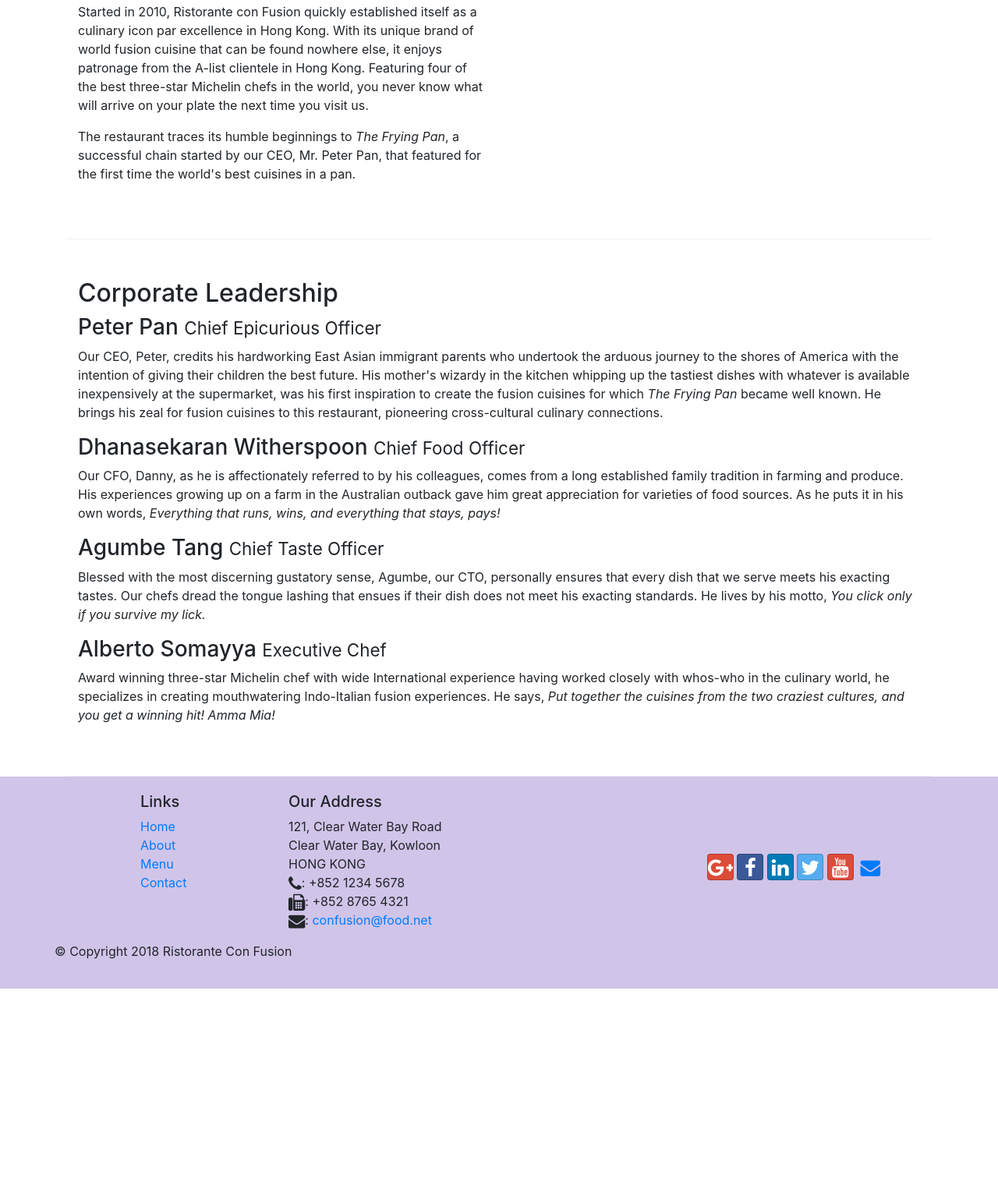
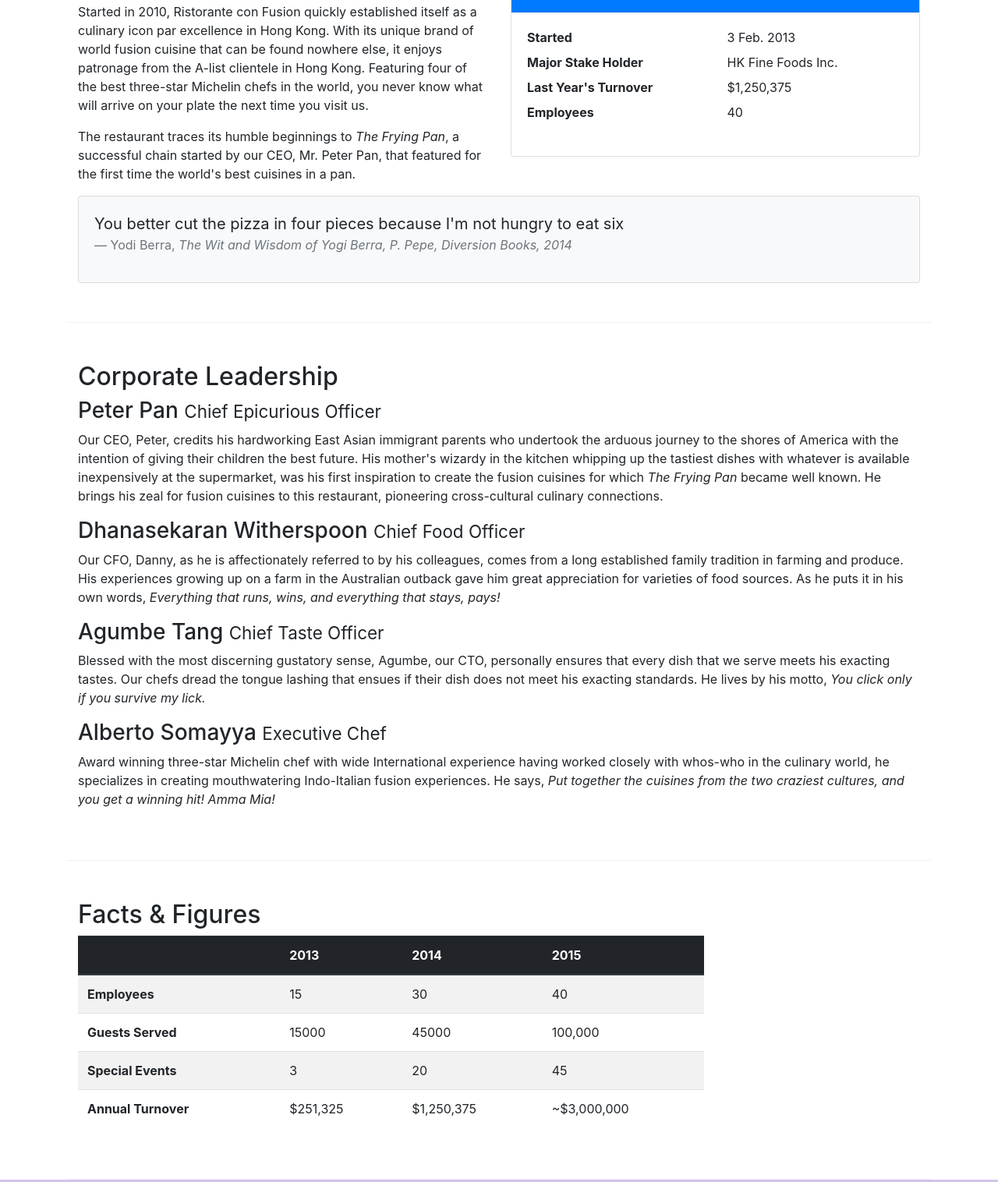
Before and after one commit to sidsb/bootstrap, a website: page aboutus.html in a window 1280 px wide. Shown: the part 558-2074 px from the top of the page at 78% size. Before the commit the page ends 1826 px from the top, so only its background shows below. Drawn offline with nearby package versions, Linux system fonts and the light colour scheme.

Commit message:
table and cards

```diff
--- a/aboutus.html
+++ b/aboutus.html
@@ -25,10 +25,14 @@
             <a class="navbar-brand mr-auto" href="./index.html">Ristorante Con Fusion</a>
             <div class="collapse navbar-collapse" id="Navbar">
                 <ul class="navbar-nav mr-auto">
-                    <li class="nav-item active"><a class="nav-link" href="./index.html"><span class="fa fa-home fa-lg"></span>Home</a></li>
-                    <li class="nav-item"><a class="nav-link" href="#"><span class="fa fa-info fa-lg"></span>About</a></li>
-                    <li class="nav-item"><a class="nav-link" href="#"><span class="fa fa-list fa-lg"></span>Menu</a></li>
-                    <li class="nav-item"><a class="nav-link" href="./contactus.html"><span class="fa fa-address-card fa-lg"></span>Contact</a></li>
+                    <li class="nav-item active"><a class="nav-link" href="./index.html"><span
+                                class="fa fa-home fa-lg"></span>Home</a></li>
+                    <li class="nav-item"><a class="nav-link" href="#"><span class="fa fa-info fa-lg"></span>About</a>
+                    </li>
+                    <li class="nav-item"><a class="nav-link" href="#"><span class="fa fa-list fa-lg"></span>Menu</a>
+                    </li>
+                    <li class="nav-item"><a class="nav-link" href="./contactus.html"><span
+                                class="fa fa-address-card fa-lg"></span>Contact</a></li>
                 </ul>
             </div>
         </div>
@@ -70,7 +74,36 @@
                 <p>The restaurant traces its humble beginnings to <em>The Frying Pan</em>, a successful chain started by
                     our CEO, Mr. Peter Pan, that featured for the first time the world's best cuisines in a pan.</p>
             </div>
+            <div class="col-sm">
+                <div class="card">
+                    <h3 class="card-header bg-primary text-white">Facts At a Glance</h3>
+                    <div class="card-body">
+                        <dl class="row">
+                            <dt class="col-6">Started</dt>
+                            <dd class="col-6">3 Feb. 2013</dd>
+                            <dt class="col-6">Major Stake Holder</dt>
+                            <dd class="col-6">HK Fine Foods Inc.</dd>
+                            <dt class="col-6">Last Year's Turnover</dt>
+                            <dd class="col-6">$1,250,375</dd>
+                            <dt class="col-6">Employees</dt>
+                            <dd class="col-6">40</dd>
+                        </dl>
+                    </div>
+                </div>
+            </div>
             <div class="col-12">
+                <div class="card card-body bg-light">
+                    <blockquote class="blockquote">
+                        <p class="mb-0">You better cut the pizza in four pieces
+                            because I'm not hungry to eat six</p>
+                        <footer class="blockquote-footer">Yodi Berra,
+                            <cite title="Source Title">
+                                The Wit and Wisdom of Yogi Berra,
+                                P. Pepe, Diversion Books, 2014
+                            </cite>
+                        </footer>
+                    </blockquote>
+                </div>
             </div>
         </div>
 
@@ -102,6 +135,50 @@
                         cultures, and you get a winning hit! Amma Mia!</em></p>
             </div>
         </div>
+        <div class="row row-content">
+            <div class="col-12 col-sm-9">
+                <h2>Facts &amp; Figures</h2>
+                <div class="table-responsive">
+                    <table class="table table-striped">
+                        <thead class="thead-dark">
+                            <tr>
+                                <th>&nbsp;</th>
+                                <th>2013</th>
+                                <th>2014</th>
+                                <th>2015</th>
+                            </tr>
+                        </thead>
+                        <tbody>
+                            <tr>
+                                <th>Employees</th>
+                                <td>15</td>
+                                <td>30</td>
+                                <td>40</td>
+                            </tr>
+                            <tr>
+                                <th>Guests Served</th>
+                                <td>15000</td>
+                                <td>45000</td>
+                                <td>100,000</td>
+                            </tr>
+                            <tr>
+                                <th>Special Events</th>
+                                <td>3</td>
+                                <td>20</td>
+                                <td>45</td>
+                            </tr>
+                            <tr>
+                                <th>Annual Turnover</th>
+                                <td>$251,325</td>
+                                <td>$1,250,375</td>
+                                <td>~$3,000,000</td>
+                            </tr>
+                        </tbody>
+                    </table>
+                </div>
+            </div>
+        </div>
+
 
     </div>
 
@@ -130,11 +207,16 @@
                 </div>
                 <div class="col-12 col-sm-4 align-self-center">
                     <div class="text-center">
-                        <a class="btn btn-social-icon btn-google" href="http://google.com/+"><i class="fa fa-google-plus fa-lg"></i></a>
-                        <a class="btn btn-social-icon btn-facebook" href="http://www.facebook.com/profile.php?id="><i class="fa fa-facebook fa-lg"></i></a>
-                        <a class="btn btn-social-icon btn-linkedin" href="http://www.linkedin.com/in/"><i class="fa fa-linkedin fa-lg"></i></a>
-                        <a class="btn btn-social-icon btn-twitter" href="http://twitter.com/"><i class="fa fa-twitter fa-lg"></i></a>
-                        <a class="btn btn-social-icon btn-google" href="http://youtube.com/"><i class="fa fa-youtube fa-lg"></i></a>
+                        <a class="btn btn-social-icon btn-google" href="http://google.com/+"><i
+                                class="fa fa-google-plus fa-lg"></i></a>
+                        <a class="btn btn-social-icon btn-facebook" href="http://www.facebook.com/profile.php?id="><i
+                                class="fa fa-facebook fa-lg"></i></a>
+                        <a class="btn btn-social-icon btn-linkedin" href="http://www.linkedin.com/in/"><i
+                                class="fa fa-linkedin fa-lg"></i></a>
+                        <a class="btn btn-social-icon btn-twitter" href="http://twitter.com/"><i
+                                class="fa fa-twitter fa-lg"></i></a>
+                        <a class="btn btn-social-icon btn-google" href="http://youtube.com/"><i
+                                class="fa fa-youtube fa-lg"></i></a>
                         <a class="btn btn-social-icon" href="mailto:"><i class="fa fa-envelope fa-lg"></i></a>
                     </div>
                 </div>
```
Lines whose indentation alone changed are shown as unchanged.
